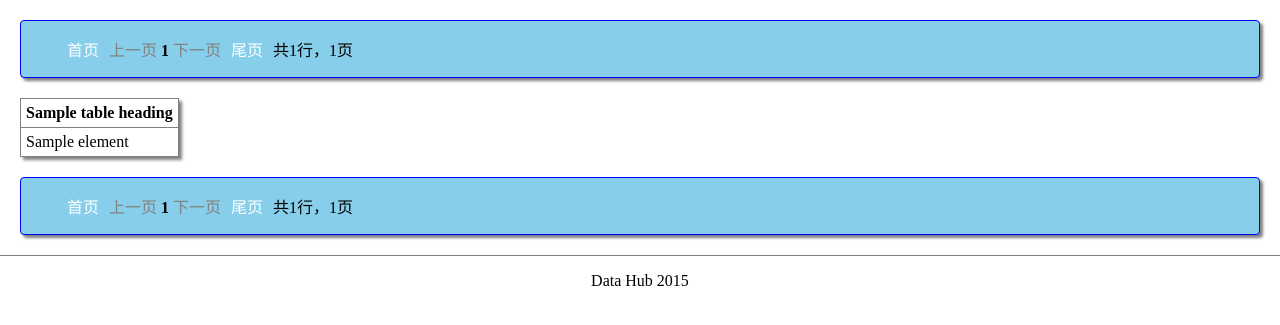
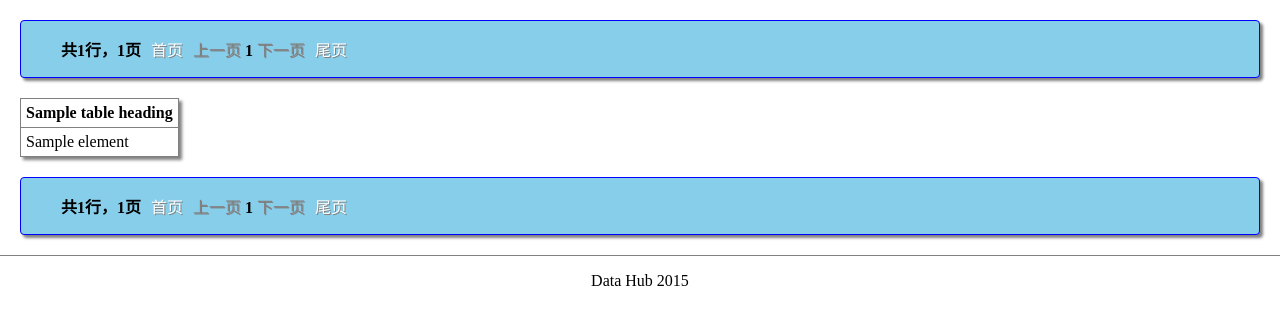
Before and after one commit to LouYu2015/datahub, a Django app: template template/showdata/table.html in a window 1280 px wide. Shown: the part 102-427 px from the top of the page. Run offline with Django 3.2, Linux system fonts and the light colour scheme; tables that the repository leaves empty hold one stand-in row (values such as "Sample post"); the template is opened without the code that fills it: values that come from a table or form of the project are taken from there, most other values are stand-ins (such as "Sample title", 1, 10 or a date in 2020).

Commit message:
Small changed of the style of show-table page

```diff
--- a/static/general/headerfooter.css
+++ b/static/general/headerfooter.css
@@ -23,7 +23,6 @@
 
 div.header
 {
-
 	border-bottom: 1px solid gray;
 }
 
--- a/static/general/paginator.css
+++ b/static/general/paginator.css
@@ -4,6 +4,8 @@
 	margin: 20px;
 	border: 1px solid Blue;
 	border-radius: 4px;
+
+	color: white;
 
 	background-color: SkyBlue;
 	box-shadow: 3px 3px 3px gray;
@@ -15,6 +17,17 @@
 
 	margin: 0px;
 	padding: 0px;
+
+	text-shadow: 1px 1px gray;
+}
+
+div.pagenav span.summary
+{
+	font-weight: bolder;
+
+	color: black;
+
+	text-shadow: None;
 }
 
 div.pagenav span.disabled
@@ -25,6 +38,7 @@
 div.pagenav span.current_page
 {
 	font-weight: bold;
+	color: black;
 }
 
 div.pagenav a
--- a/template/general/pagination.html
+++ b/template/general/pagination.html
@@ -2,6 +2,8 @@
 <script src = "/static/general/paginator.js/"></script>
 <div class = "pagenav">
 	<ul>
+		<li><span class = "summary">共{{ paginator.count }}行，{{ paginator.num_pages }}页</span></li>
+
 		<li><a href = "javascript:toPage(1)" title = "第1页">首页</a></li>
 
 		{% if content.has_previous  %}
@@ -26,6 +28,5 @@
 
 		<li><a href = "javascript:toPage({{ content.paginator.num_pages }})" title = "第{{ content.paginator.num_pages  }}页">尾页</a></li>
 
-		<li><span class = "summary">共{{ paginator.count }}行，{{ paginator.num_pages }}页</span></li>
 	</ul>
 </div>
```
